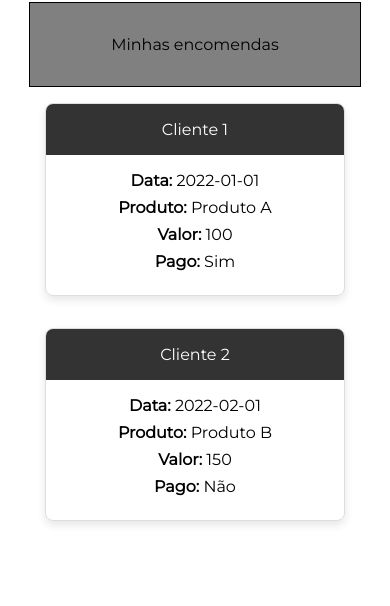
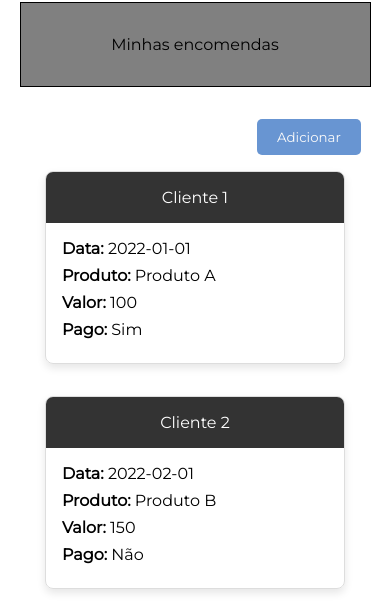
Before and after one commit to Thigoo/react-gerenciador-encomendas, a React (Create React App) app: page / in a window 390 px wide. Shown: the part 235-841 px from the top of the page. Built offline with nearby package versions, Linux system fonts and the light colour scheme.

Commit message:
Ajustando Card/Table responsivo e aplicando estilo no Button componente

```diff
--- /dev/null
+++ b/src/components/Button/index.jsx
@@ -0,0 +1,20 @@
+import React from 'react'
+import '../Button/style.css'
+import { useNavigate } from 'react-router-dom'
+
+function Button({ title }) {
+
+    const navigate = useNavigate();
+
+    const handleClick = () => {
+        navigate('/create');
+    }
+
+    return (
+        <div>
+            <button className='button' onClick={handleClick}>{title}</button>
+        </div>
+    )
+}
+
+export default Button
--- /dev/null
+++ b/src/components/Button/style.css
@@ -0,0 +1,9 @@
+
+.button {
+    margin-top: 2rem;
+    padding: 10px 20px;
+    border-radius: 5px;
+    border: none;
+    background: #6895D2;
+    color: #fafafa;
+}
--- a/src/components/Card/index.jsx
+++ /dev/null
@@ -1,137 +0,0 @@
-import React, { useEffect, useState } from 'react';
-import styled from 'styled-components';
-
-const Container = styled.div`
-  display: flex;
-  flex-wrap: wrap;
-  justify-content: space-evenly;
-`;
-
-const Card = styled.div`
-  width: 300px;
-  border: 1px solid #ddd;
-  border-radius: 8px;
-  overflow: hidden;
-  margin: 16px;
-  box-shadow: 0 4px 8px rgba(0, 0, 0, 0.1);
-  display: ${({ isMobile }) => (isMobile ? 'block' : 'none')};
-`;
-
-const CardTitle = styled.div`
-  background-color: #333;
-  color: #fff;
-  padding: 16px;
-`;
-
-const CardContent = styled.div`
-  display: flex;
-  flex-direction: column;
-  padding: 16px;
-
-  div {
-    margin-bottom: 8px;
-  }
-`;
-
-const Table = styled.table`
-  width: 100%;
-  border-collapse: collapse;
-  margin-top: 16px;
-  display: ${({ isMobile }) => (isMobile ? 'none' : 'table')};
-`;
-
-const Th = styled.th`
-  border: 1px solid #ddd;
-  padding: 8px;
-  text-align: center;
-  background: #333;
-  color: #fafafa;
-`;
-
-const Td = styled.td`
-  border: 1px solid #ddd;
-  padding: 8px;
-`;
-
-const ResponsiveTable = () => {
-  const [isMobile, setIsMobile] = useState(window.innerWidth <= 480);
-
-  useEffect(() => {
-    const handleResize = () => {
-      setIsMobile(window.innerWidth <= 480);
-    };
-
-    window.addEventListener('resize', handleResize);
-
-    return () => {
-      window.removeEventListener('resize', handleResize);
-    };
-  }, []);
-
-  // Dados para exibir
-  const data = [
-    {
-      cliente: 'Cliente 1',
-      data: '2022-01-01',
-      produto: 'Produto A',
-      valor: 100.0,
-      pago: true,
-    },
-    {
-      cliente: 'Cliente 2',
-      data: '2022-02-01',
-      produto: 'Produto B',
-      valor: 150.0,
-      pago: false,
-    },
-    // Adicione mais objetos conforme necessário
-  ];
-
-  return (
-    <Container>
-      {data.map((item, index) => (
-        <React.Fragment key={index}>
-          <Card isMobile={isMobile}>
-            <CardTitle>{item.cliente}</CardTitle>
-            <CardContent>
-              <div>
-                <strong>Data:</strong> {item.data}
-              </div>
-              <div>
-                <strong>Produto:</strong> {item.produto}
-              </div>
-              <div>
-                <strong>Valor:</strong> {item.valor}
-              </div>
-              <div>
-                <strong>Pago:</strong> {item.pago ? 'Sim' : 'Não'}
-              </div>
-            </CardContent>
-          </Card>
-          <Table isMobile={isMobile}>
-            <thead>
-              <tr>
-                <Th>Cliente</Th>
-                <Th>Data</Th>
-                <Th>Produto</Th>
-                <Th>Valor</Th>
-                <Th>Pago</Th>
-              </tr>
-            </thead>
-            <tbody>
-              <tr>
-                <Td>{item.cliente}</Td>
-                <Td>{item.data}</Td>
-                <Td>{item.produto}</Td>
-                <Td>{item.valor}</Td>
-                <Td>{item.pago ? 'Sim' : 'Não'}</Td>
-              </tr>
-            </tbody>
-          </Table>
-        </React.Fragment>
-      ))}
-    </Container>
-  );
-};
-
-export default ResponsiveTable;
--- /dev/null
+++ b/src/components/ResponsiveTable/index.jsx
@@ -0,0 +1,147 @@
+import React, { useEffect, useState } from 'react';
+import styled from 'styled-components';
+
+const Container = styled.div`
+  display: flex;
+  flex-wrap: wrap;
+  justify-content: space-evenly;
+`;
+
+const Card = styled.div`
+  width: 300px;
+  border: 1px solid #ddd;
+  border-radius: 8px;
+  overflow: hidden;
+  margin: 16px;
+  box-shadow: 0 4px 8px rgba(0, 0, 0, 0.1);
+`;
+
+const CardTitle = styled.div`
+  background-color: #333;
+  color: #fff;
+  padding: 16px;
+`;
+
+const CardContent = styled.div`
+  display: flex;
+  flex-direction: column;
+  text-align: start;
+  padding: 16px;
+
+  div {
+    margin-bottom: 8px;
+  }
+`;
+
+const Table = styled.table`
+  width: 100%;
+  border-collapse: collapse;
+  margin-top: 16px;
+`;
+
+const Th = styled.th`
+  border: 1px solid #ddd;
+  padding: 8px;
+  text-align: center;
+  background: #333;
+  color: #fafafa;
+`;
+
+const Td = styled.td`
+  border: 1px solid #ddd;
+  padding: 8px;
+`;
+
+const ResponsiveCard = ({ item }) => (
+  <Card>
+    <CardTitle>{item.cliente}</CardTitle>
+    <CardContent>
+      <div>
+        <strong>Data:</strong> {item.data}
+      </div>
+      <div>
+        <strong>Produto:</strong> {item.produto}
+      </div>
+      <div>
+        <strong>Valor:</strong> {item.valor}
+      </div>
+      <div>
+        <strong>Pago:</strong> {item.pago ? 'Sim' : 'Não'}
+      </div>
+    </CardContent>
+  </Card>
+);
+
+const ResponsiveTable = ({ data }) => (
+  <Table>
+    <thead>
+      <tr>
+        <Th>Cliente</Th>
+        <Th>Data</Th>
+        <Th>Produto</Th>
+        <Th>Valor</Th>
+        <Th>Pago</Th>
+      </tr>
+    </thead>
+    <tbody>
+      {data.map((item, index) => (
+        <tr key={index}>
+          <Td>{item.cliente}</Td>
+          <Td>{item.data}</Td>
+          <Td>{item.produto}</Td>
+          <Td>{item.valor}</Td>
+          <Td>{item.pago ? 'Sim' : 'Não'}</Td>
+        </tr>
+      ))}
+    </tbody>
+  </Table>
+);
+
+const ResponsiveComponent = () => {
+  const [isMobile, setIsMobile] = useState(window.innerWidth <= 768);
+
+  useEffect(() => {
+    const handleResize = () => {
+      setIsMobile(window.innerWidth <= 768);
+    };
+
+    window.addEventListener('resize', handleResize);
+
+    return () => {
+      window.removeEventListener('resize', handleResize);
+    };
+  }, []);
+
+  // Dados para exibir
+  const data = [
+    {
+      cliente: 'Cliente 1',
+      data: '2022-01-01',
+      produto: 'Produto A',
+      valor: 100.0,
+      pago: true,
+    },
+    {
+      cliente: 'Cliente 2',
+      data: '2022-02-01',
+      produto: 'Produto B',
+      valor: 150.0,
+      pago: false,
+    },
+    // Adicione mais objetos conforme necessário
+  ];
+
+  return (
+    <Container>
+      {isMobile ? (
+        data.map((item, index) => (
+          <ResponsiveCard key={index} item={item} />
+        ))
+      ) : (
+        <ResponsiveTable data={data} />
+      )}
+    </Container>
+  );
+};
+
+export default ResponsiveComponent;
--- a/src/pages/Home/index.jsx
+++ b/src/pages/Home/index.jsx
@@ -1,7 +1,8 @@
 import React from 'react'
 import '../Home/style.css'
-import Card from '../../components/Card'
 import SideBar from '../../components/SideBar'
+import Button from '../../components/Button'
+import ResponsiveTable from '../../components/ResponsiveTable'
 
 function Home() {
   return (
@@ -11,8 +12,11 @@ function Home() {
         <div className="home-header">
           Minhas encomendas
         </div>
+        <div className="home-button-add">
+          <Button title={'Adicionar'}/>
+        </div>
         <div className="home-content">
-          <Card />
+          <ResponsiveTable />
         </div>
       </div>
     </div>
--- a/src/pages/Home/style.css
+++ b/src/pages/Home/style.css
@@ -12,11 +12,21 @@
 }
 
 .home-header {
-    width: 85%;
+    width: 90%;
     background: gray;
     border: 1px solid black;
     padding: 2rem;
     margin-top: 2rem;
+}
+
+.home-content {
+    width: 90%;
+}
+
+.home-button-add {
+    display: flex;
+    justify-content: flex-end;
+    width: 85%;
 }
 
 @media (max-width: 480px) {
```
Also changed, not shown: src/components/ResponsiveTable/style.css (added).
